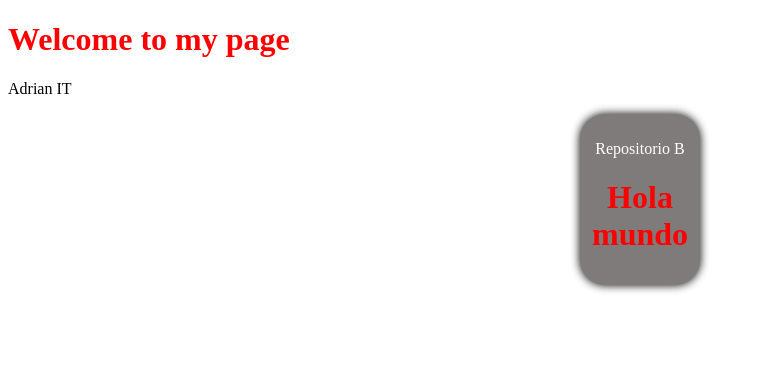
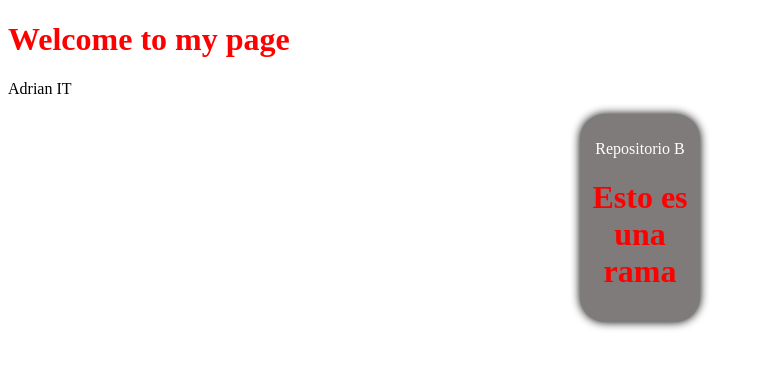
Before and after one commit to Merino8985/DAWRepositorioA, a plain HTML site: page index.html in a window 1280 px wide. Shown: the whole page, without its empty margins (0-762 px from the left). Drawn offline with Linux system fonts and the light colour scheme.

Commit message:
rama creada

```diff
--- a/index.html
+++ b/index.html
@@ -13,7 +13,7 @@
     <p>Adrian IT</p>
     <footer>
         <p>Repositorio B</p>
-        <h1>Hola mundo</h1>
+        <h1>Esto es una rama</h1>
 
     </footer>
 </body>
```
